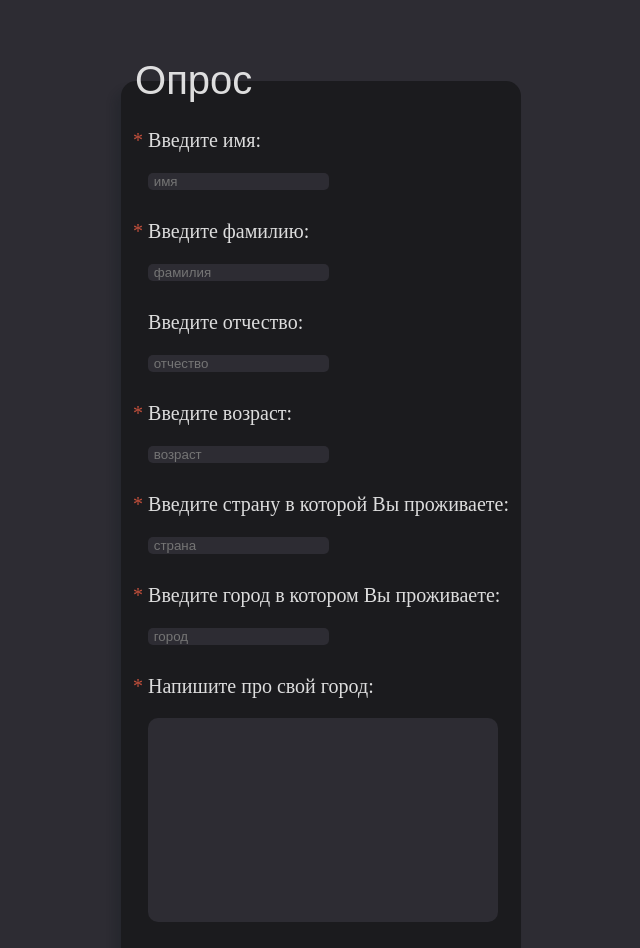
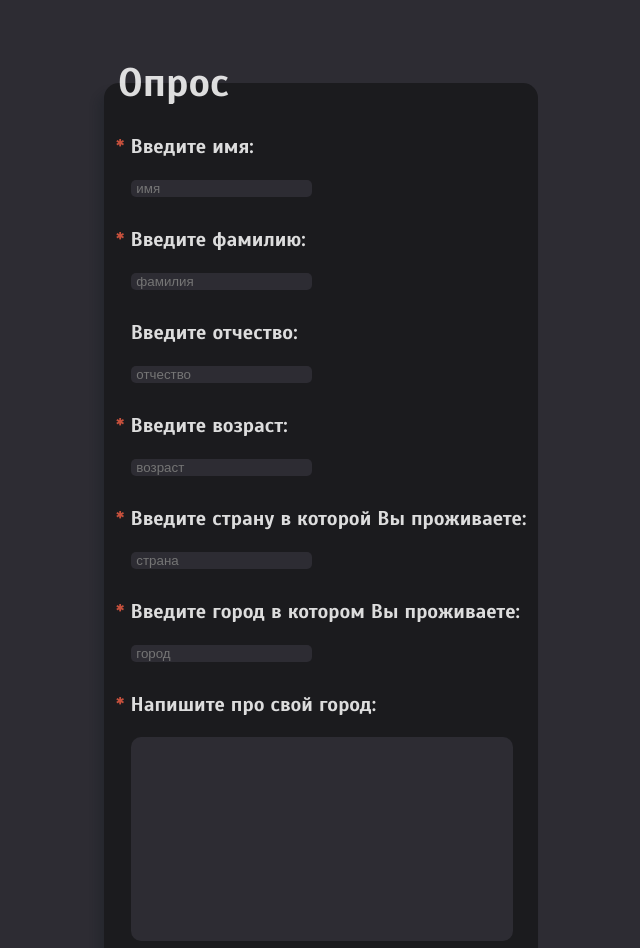
Before and after one commit to Hareimz/FormsIlya, a plain HTML site: page index.html in a window 1280 px wide. Shown: the top 948 px of the page, without its empty margins (319-959 px from the left). Drawn offline with Linux system fonts and the light colour scheme; the site is published under a folder, as on GitHub Pages, so addresses that start at the root find nothing.

Commit message:
Update index.css

```diff
--- a/index.css
+++ b/index.css
@@ -1,13 +1,13 @@
 @font-face {
     font-family: 'opros_face';
-    src: url(/YesevaOne-Regular.ttf);
+    src: url(YesevaOne-Regular.ttf);
     font-weight: 400;
     font-style: normal;
     font-display: swap;
 }
 @font-face {
     font-family: 'scada';
-    src: url(/Scada-Bold.ttf);
+    src: url(Scada-Bold.ttf);
     font-weight: 400;
     font-style: normal;
     font-display: swap;
```
